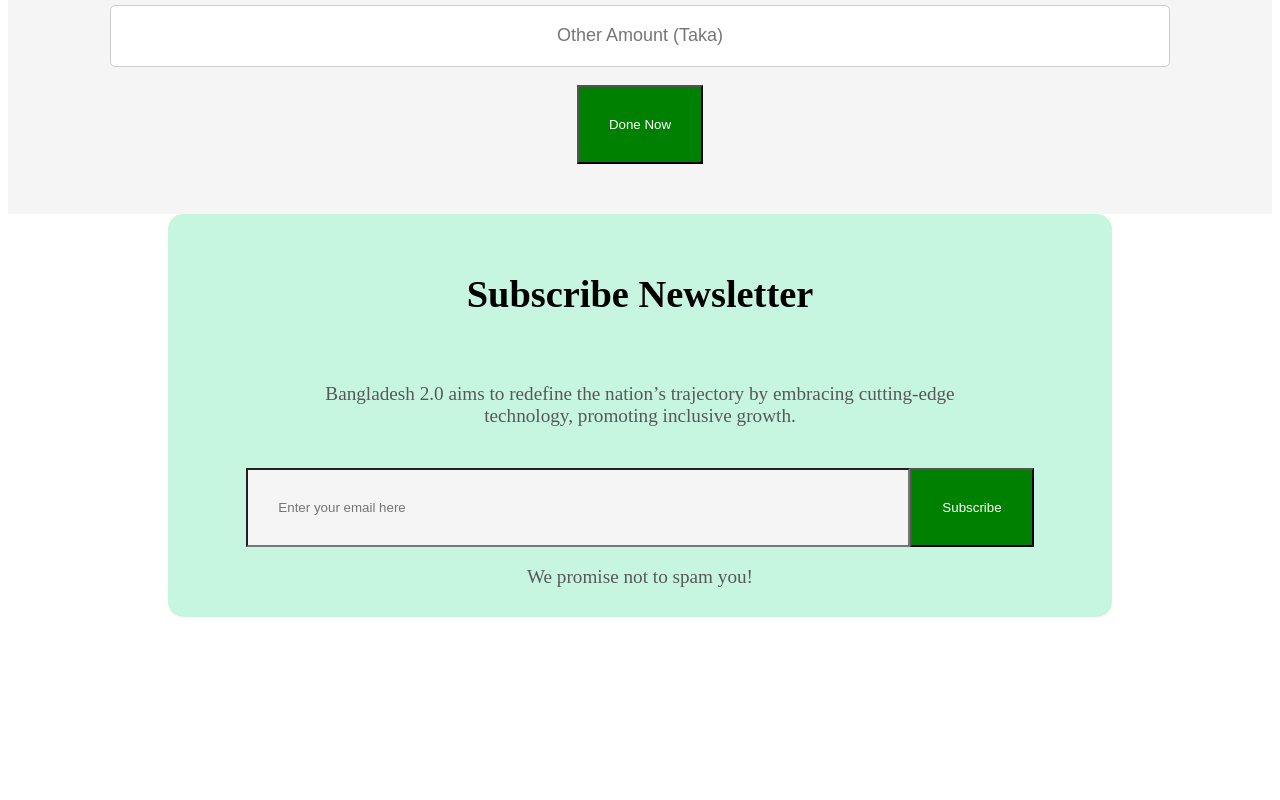
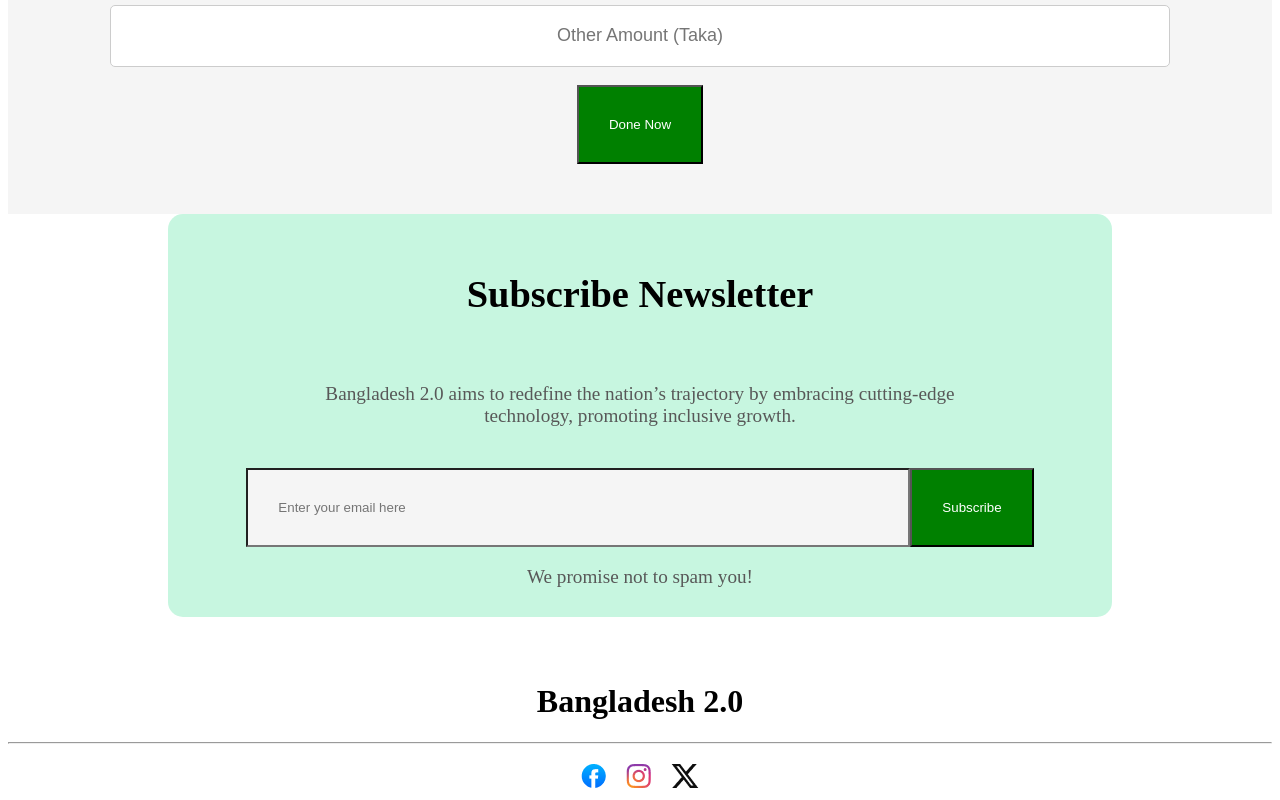
Before and after one commit to redowan-reon/my-first-assi-1, a plain HTML site: page index.html in a window 1280 px wide. Shown: the part 3930-4730 px from the top of the page. Before the commit the page ends 4555 px from the top, so only its background shows below. Drawn offline with Linux system fonts and the light colour scheme.

Commit message:
my fast assignment

```diff
--- a/index.html
+++ b/index.html
@@ -188,8 +188,24 @@
 
            </div>
     </main>
+    <br><br>
+    <!-- last part -->
+     <footer class="last-bg">
+        <div class="icons">
+            <div class="head">
+            <h1>Bangladesh 2.0</h1>
+        </div>
+        <hr style="color: #585858;">
+            <div class="icon">
+                <a href=""><img src="assets/facebook.png" alt=""></a>
+                <a href=""><img src="assets/instagram.png" alt=""></a>
+                <a href=""><img src="assets/x.png" alt=""></a>
 
-    <footer>
+            </div>
+
+        </div>
+
+
 
 
     </footer>
--- a/styles/style.css
+++ b/styles/style.css
@@ -217,6 +217,7 @@
     justify-content: center;
     align-items: center;
 }
+/* 7th part */
 .last-ban{
     margin-left: 160px;
     margin-right: 160px;
@@ -232,3 +233,24 @@
     text-align: center;
     font-size: larger;
 }
+/* last part */
+.last-bg{
+    margin-top: 20px;
+    background-color: #FFFFFF;
+}
+.head{
+    font-weight: bold;
+    text-align: center;
+}
+.icon{
+    display: flex;
+    justify-content: center;
+    align-items: center;
+    gap: 20px;
+    margin-top: 20px;
+}
+.icons{
+    margin-top: 30px;
+    border-radius: 5px;
+    border-radius: 15px;
+}
```
